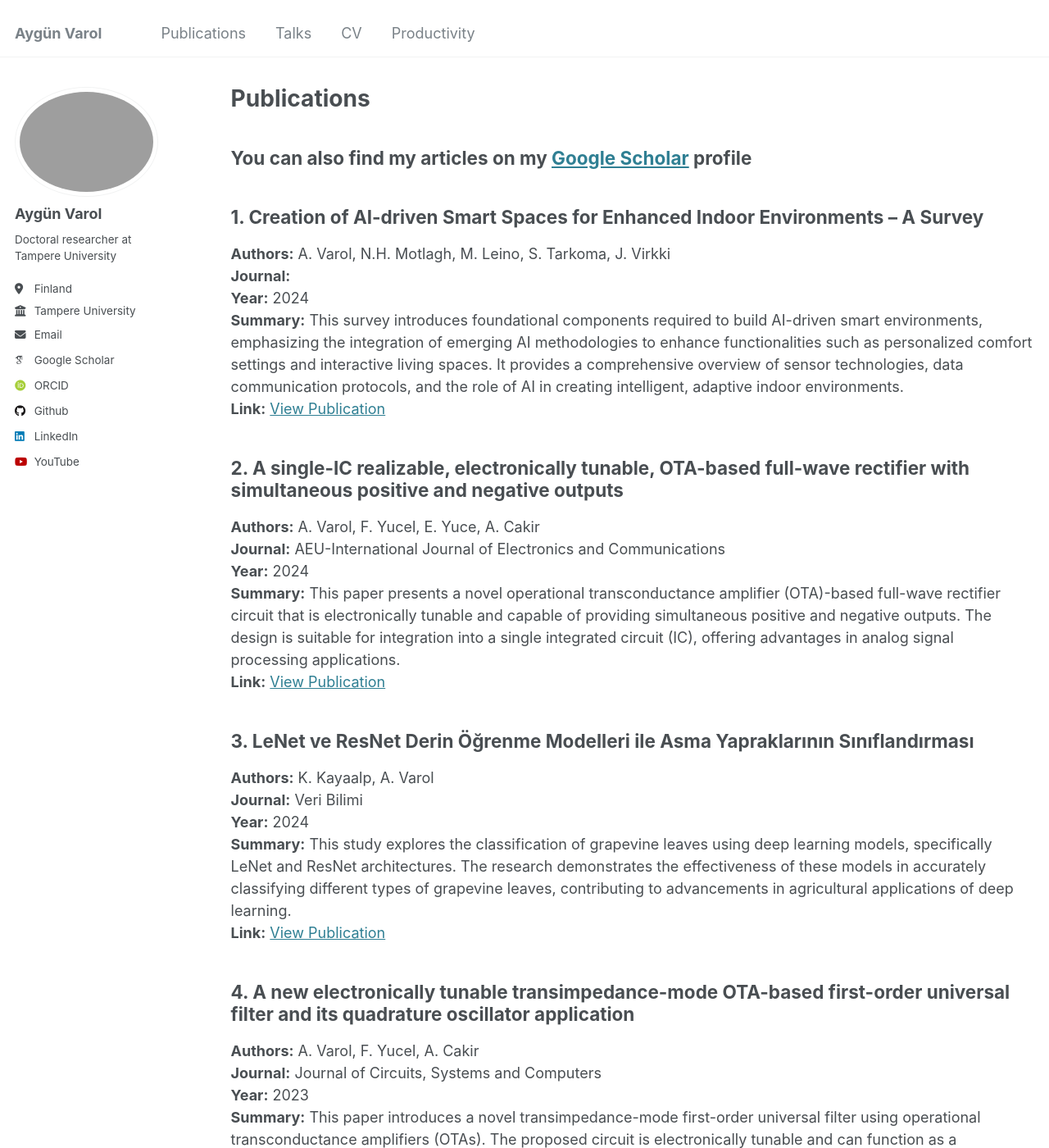
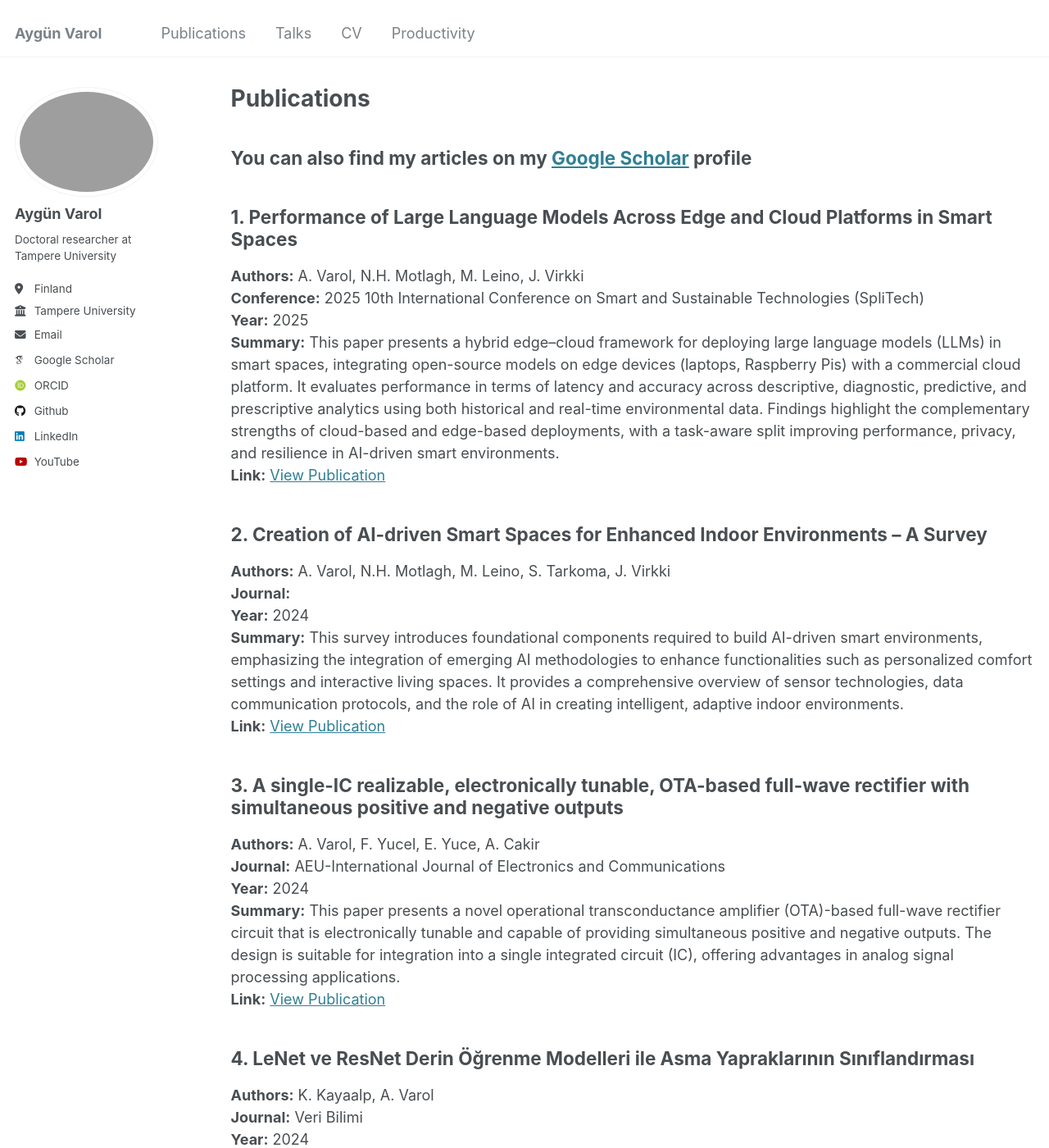
Before and after one commit to AygunVarol/aygunvarol.github.io, a Jekyll site: the page built from _pages/publications.md, in a window 1280 px wide and 1400 px high. Shown: the whole window at 82% size. Built offline with Jekyll 4.4.1, drawn with Linux system fonts in a browser that asks for light colours; some web fonts are replaced; some of the changed text lies outside the part shown.

Commit message:
Update publications.md

```diff
--- a/_pages/publications.md
+++ b/_pages/publications.md
@@ -8,7 +8,15 @@ author_profile: true
 You can also find my articles on my [Google Scholar](https://scholar.google.com/citations?user=ZDw8uCkAAAAJ&hl=en&oi=ao) profile
 ------
 
-## 1. Creation of AI-driven Smart Spaces for Enhanced Indoor Environments – A Survey
+## 1. Performance of Large Language Models Across Edge and Cloud Platforms in Smart Spaces
+
+**Authors:** A. Varol, N.H. Motlagh, M. Leino, J. Virkki
+**Conference:** 2025 10th International Conference on Smart and Sustainable Technologies (SpliTech)
+**Year:** 2025
+**Summary:** This paper presents a hybrid edge–cloud framework for deploying large language models (LLMs) in smart spaces, integrating open-source models on edge devices (laptops, Raspberry Pis) with a commercial cloud platform. It evaluates performance in terms of latency and accuracy across descriptive, diagnostic, predictive, and prescriptive analytics using both historical and real-time environmental data. Findings highlight the complementary strengths of cloud-based and edge-based deployments, with a task-aware split improving performance, privacy, and resilience in AI-driven smart environments.
+**Link:** [View Publication](https://ieeexplore.ieee.org/stamp/stamp.jsp?tp=&arnumber=11091771)
+
+## 2. Creation of AI-driven Smart Spaces for Enhanced Indoor Environments – A Survey
 
 **Authors:** A. Varol, N.H. Motlagh, M. Leino, S. Tarkoma, J. Virkki
 **Journal:**
```
Also changed, not shown: other parts of _pages/publications.md (+4 -4 lines).
